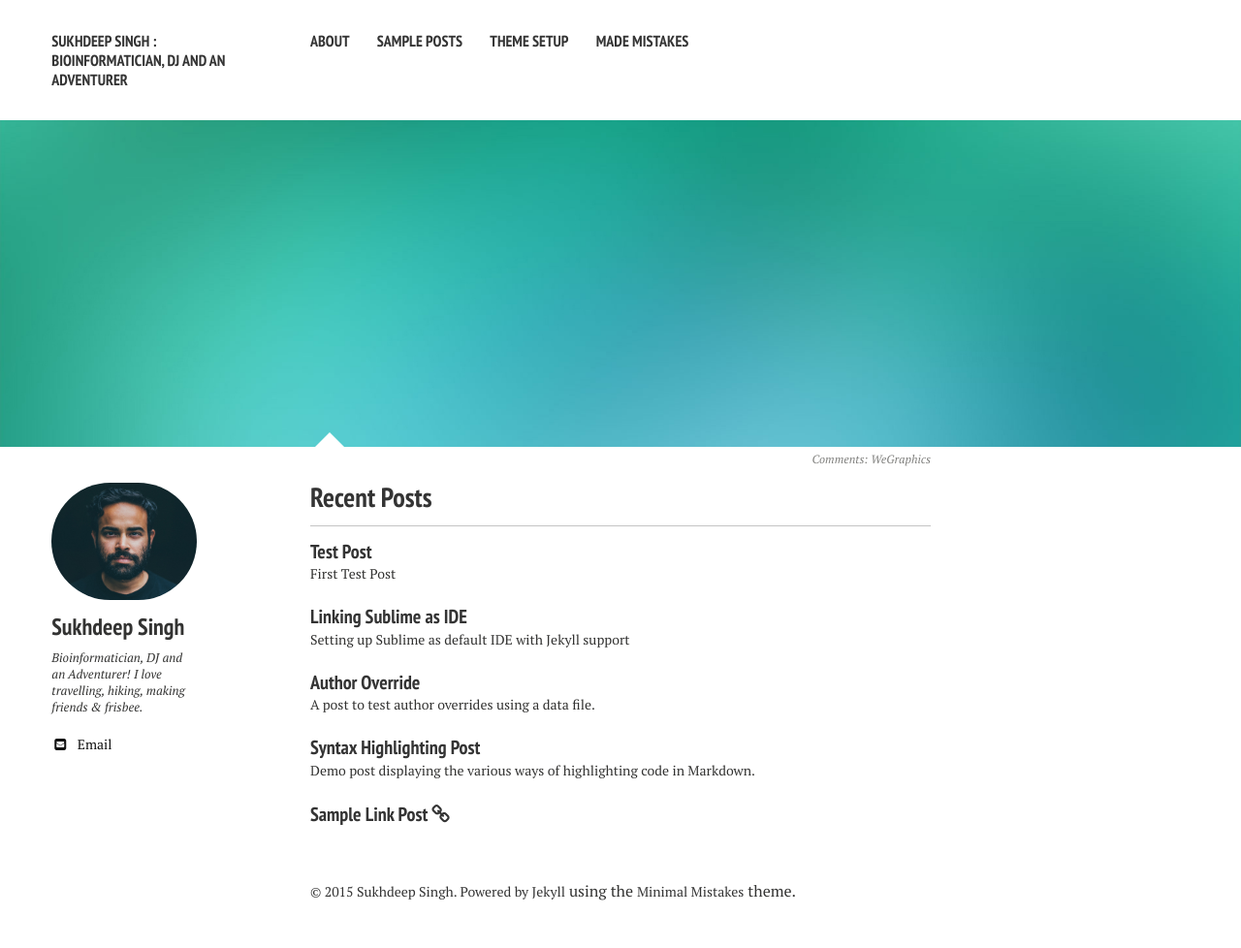
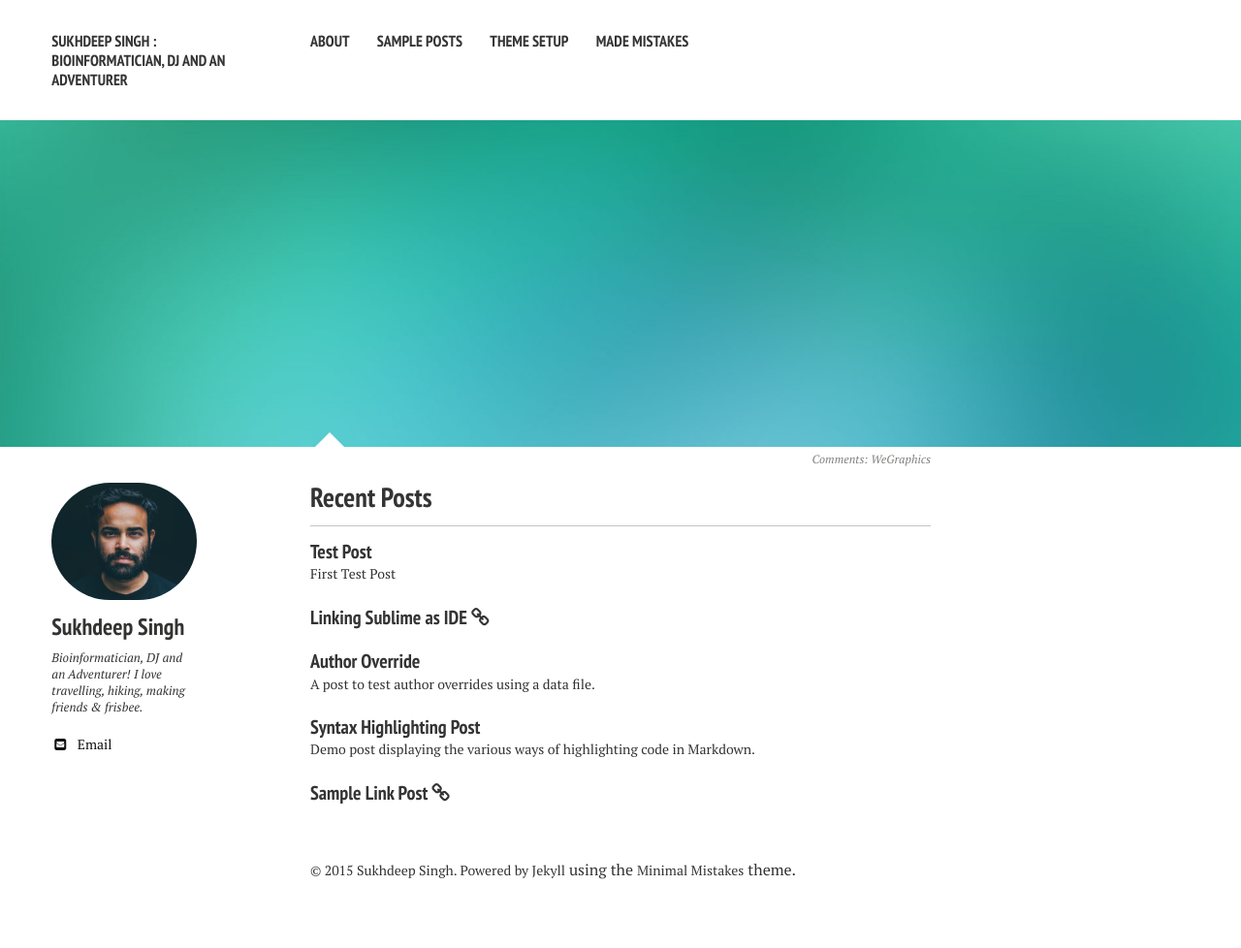
Before and after one commit to uksurd88/codewaffle, a Jekyll site: the page built from index.md, in a window 1280 px wide. Shown: the whole page at 97% size. Built offline with Jekyll 4.4.1, drawn with Linux system fonts in a browser that asks for light colours; nearby versions of some CDN libraries; after the commit the page ends 956 px from its top, so only the background shows below that; part of the change alters nothing that is shown.

```diff
--- a/_posts/2015-07-31-linking-sublime-as-ide.md
+++ b/_posts/2015-07-31-linking-sublime-as-ide.md
@@ -12,6 +12,7 @@ image:
     credit:
     creditlink: http://twitrheaders.com/everyday-be-coding/
 link2: https://github.com/23maverick23/sublime-jekyll
+link: https://github.com/23maverick23/sublime-jekyll
 markdown-editing: https://github.com/SublimeText-Markdown/MarkdownEditing
 ---
 
```
